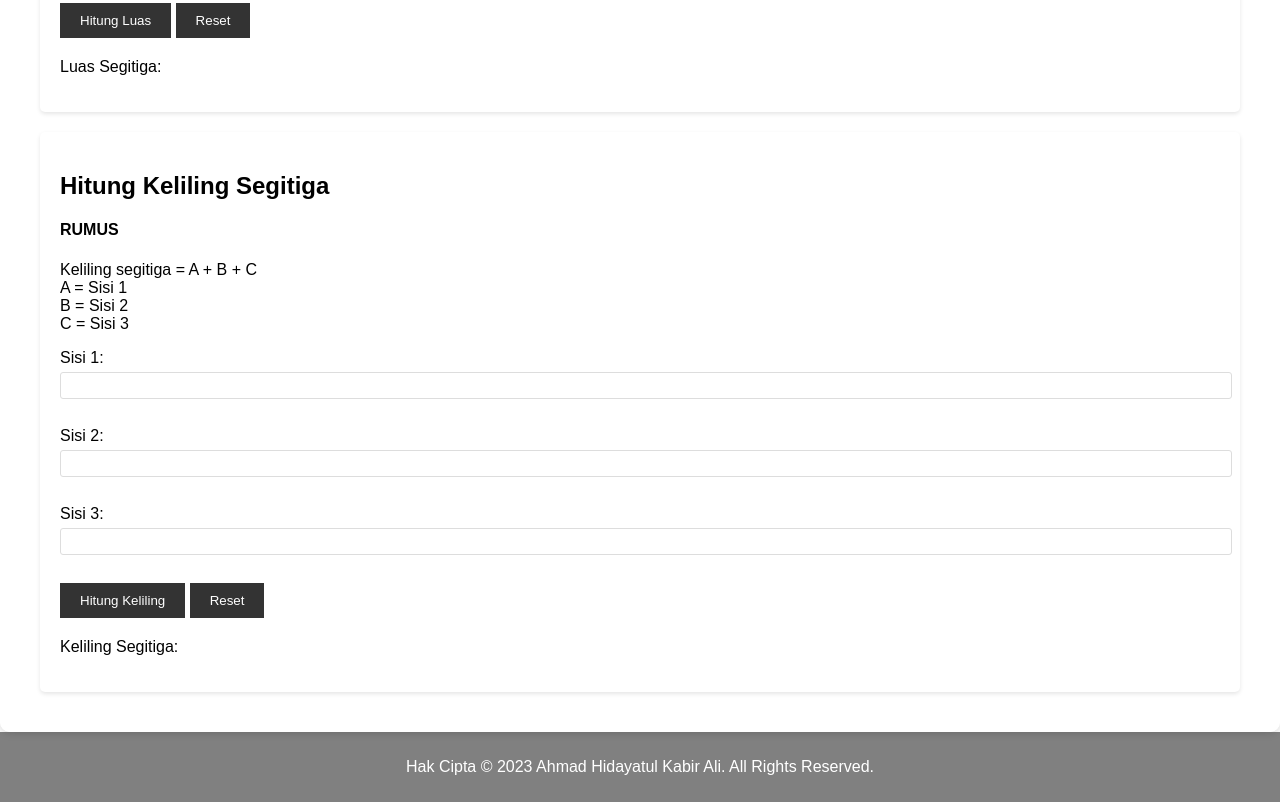
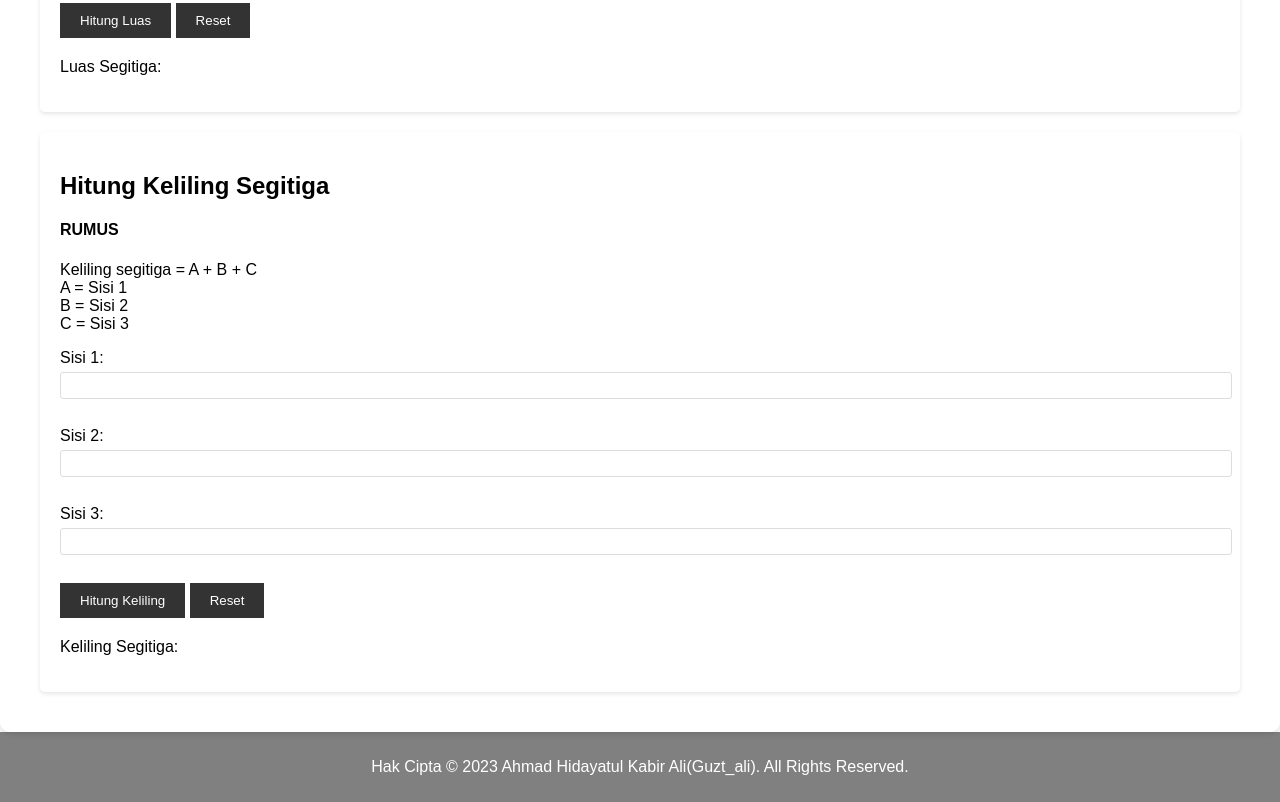
Before and after one commit to revou-fundamental-course/7-aug-23-guzt4l1, a plain HTML site: page index.html in a window 1280 px wide. Shown: the part 1425-2227 px from the top of the page. Drawn offline with Linux system fonts and the light colour scheme.

Commit message:
index.html
Ganti deskripsi

```diff
--- a/index.html
+++ b/index.html
@@ -62,7 +62,7 @@
     </section>
 </main>
     <footer>
-        <p>Hak Cipta © 2023 Ahmad Hidayatul Kabir Ali. All Rights Reserved.</p>
+        <p>Hak Cipta © 2023 Ahmad Hidayatul Kabir Ali(Guzt_ali). All Rights Reserved.</p>
     </footer>
 
     <script src="script.js"></script>
```
